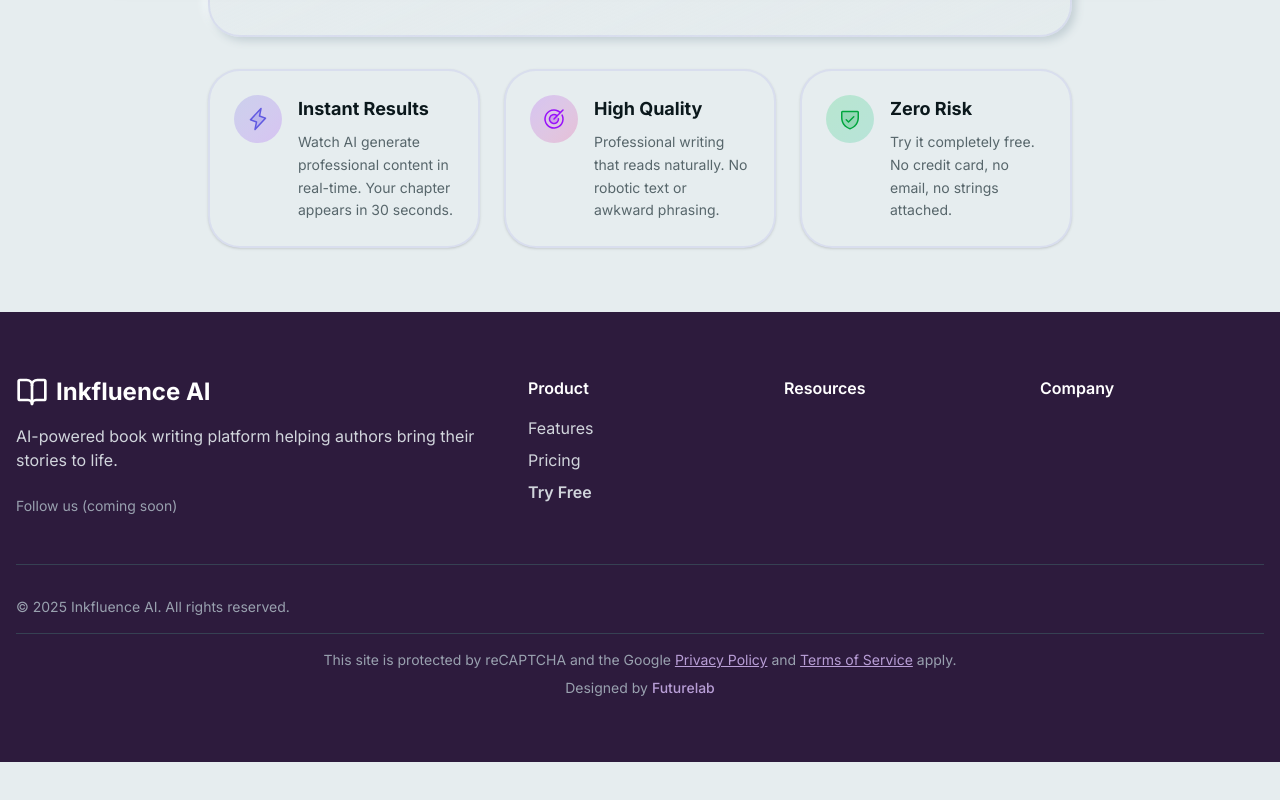
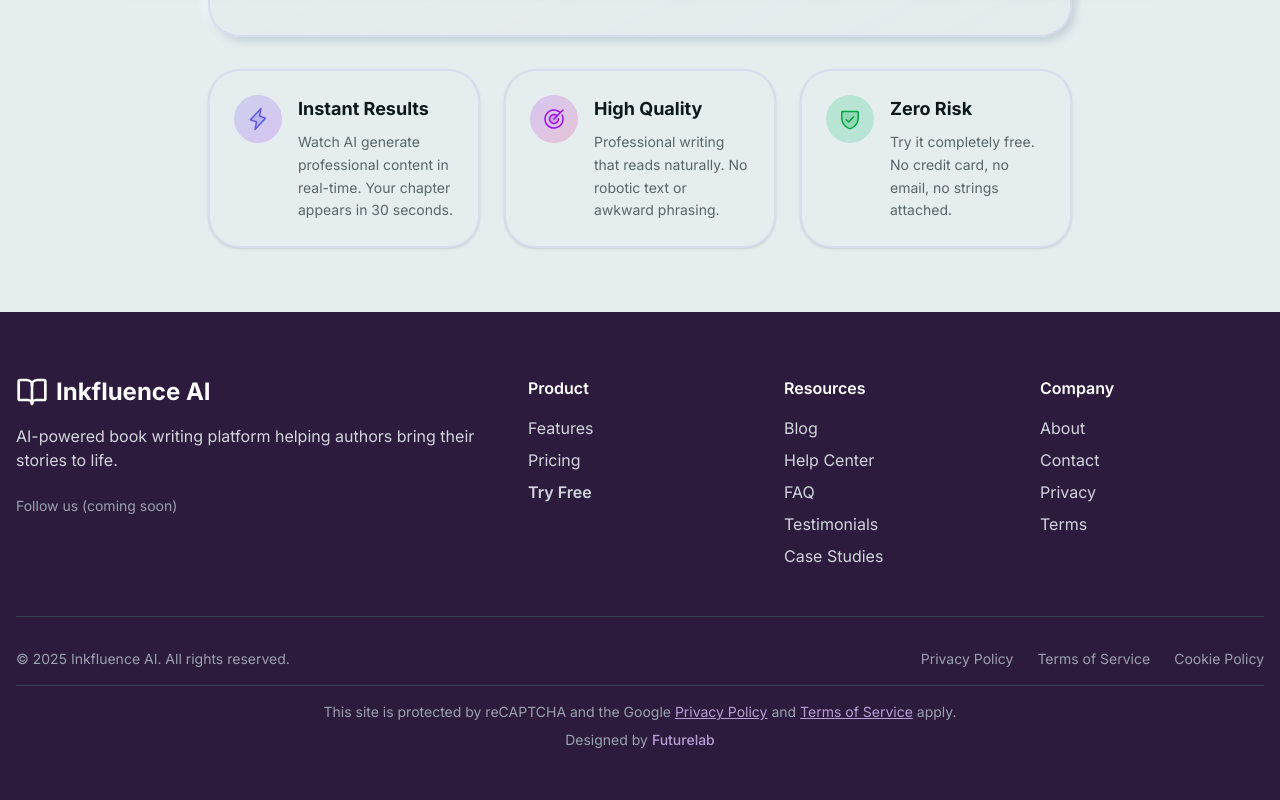
Before and after one commit to Sam-May-Futurelab/influencer-publishin, a React (Vite) app: page /try-free in a window 1280 px wide. Shown: the part 847-1647 px from the top of the page. Before the commit the page ends 1609 px from the top, so only its background shows below. Built offline with nearby package versions, Linux system fonts and the light colour scheme; no server answers.

Commit message:
Add full footer navigation links to try-free page

```diff
--- a/src/components/TryFreePage.tsx
+++ b/src/components/TryFreePage.tsx
@@ -491,7 +491,20 @@ export function TryFreePage() {
         </AnimatePresence>
       </main>
 
-      <LandingFooter />
+      <LandingFooter
+        onNavigateToAbout={() => navigate('/about')}
+        onNavigateToHelp={() => navigate('/help')}
+        onNavigateToPrivacy={() => navigate('/privacy')}
+        onNavigateToTerms={() => navigate('/terms')}
+        onNavigateToCookies={() => navigate('/cookies')}
+        onNavigateToContact={() => navigate('/contact')}
+        onNavigateToPricing={() => navigate('/pricing')}
+        onNavigateToFeatures={() => navigate('/features')}
+        onNavigateToBlog={() => navigate('/blog')}
+        onNavigateToTestimonials={() => navigate('/testimonials')}
+        onNavigateToCaseStudies={() => navigate('/case-studies')}
+        onNavigateToFAQ={() => navigate('/faq')}
+      />
 
       {/* Auth Modal for Rate Limit */}
       <AuthModal
```
